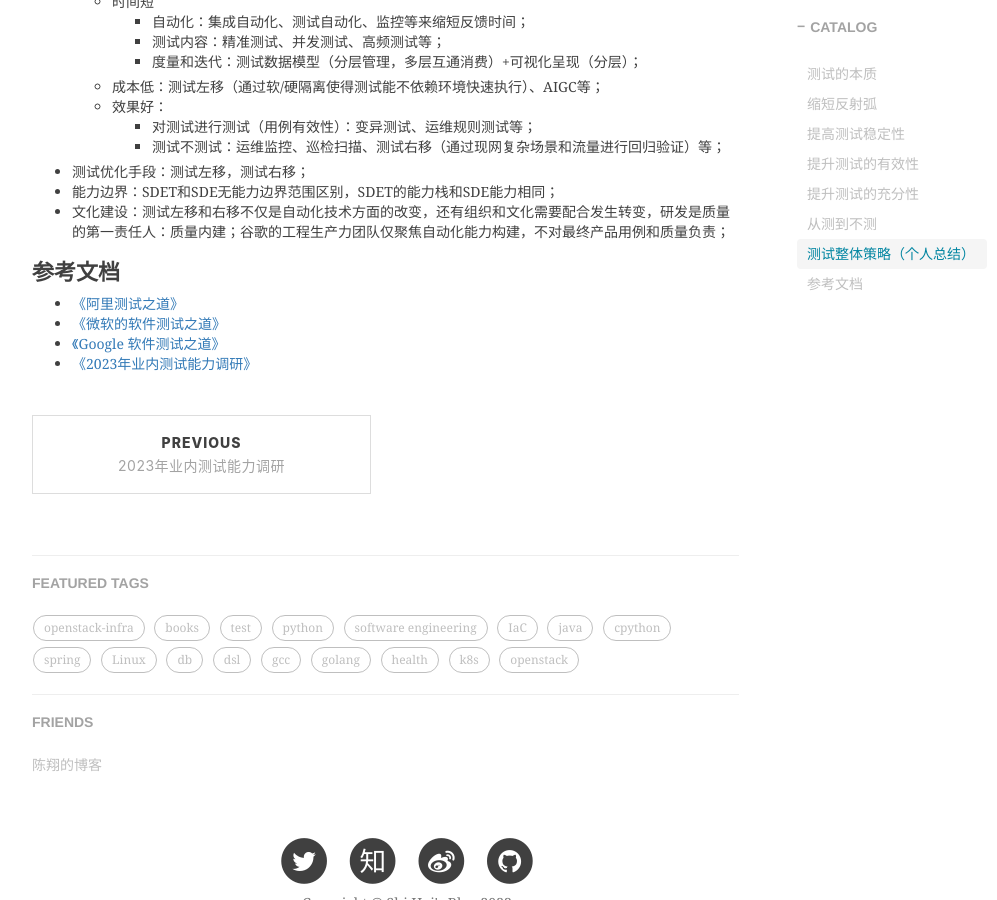
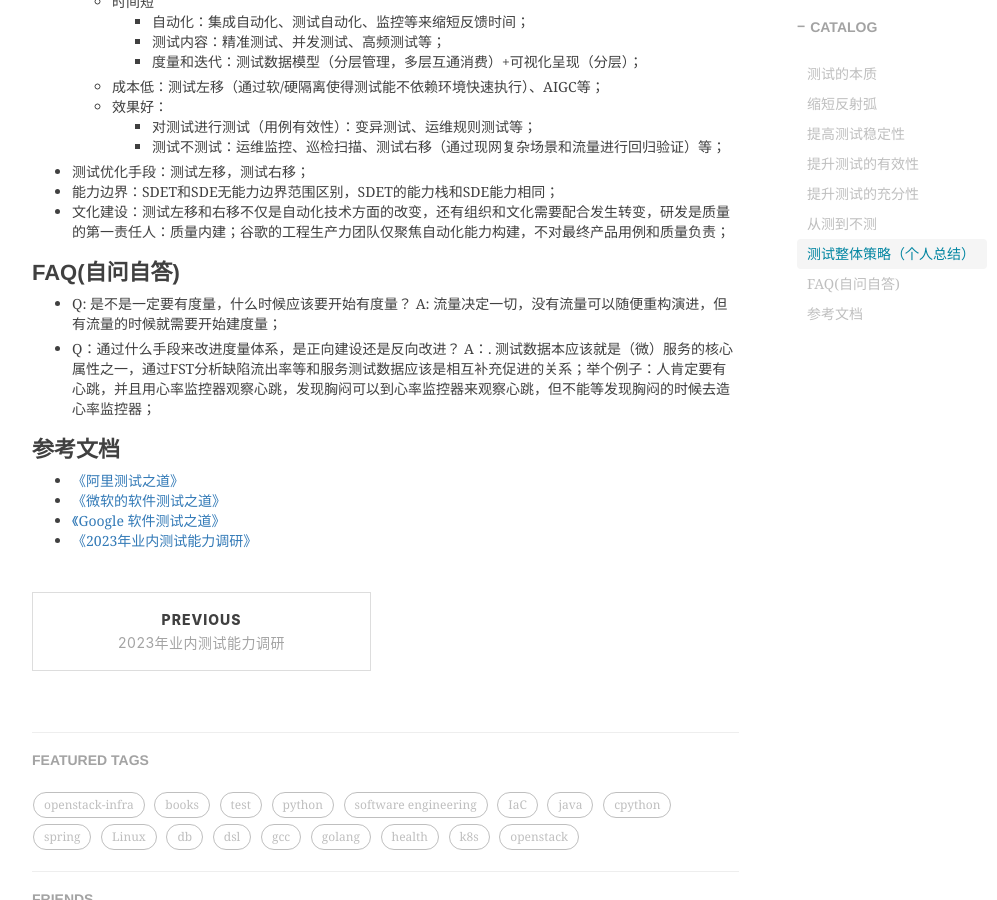
Before and after one commit to shihai1991/shihai1991.github.io, a Jekyll site: the page built from _posts/2023-11-15-阿里测试之道.md, in a window 1280 px wide and 900 px high, scrolled down 1447 px. Shown: the whole window, without its empty margins (233-1230 px from the left). Built offline with Jekyll 4.4.1, drawn with Linux system fonts in a browser that asks for light colours; nearby versions of some CDN libraries; comment, search, counter and statistics services are not loaded.

Commit message:
Update 2023-11-15-阿里测试之道.md

```diff
--- a/_posts/2023-11-15-阿里测试之道.md
+++ b/_posts/2023-11-15-阿里测试之道.md
@@ -54,6 +54,13 @@ time: '2023.11.15 10:29:00'
 - 能力边界：SDET和SDE无能力边界范围区别，SDET的能力栈和SDE能力相同；
 - 文化建设：测试左移和右移不仅是自动化技术方面的改变，还有组织和文化需要配合发生转变，研发是质量的第一责任人：质量内建；谷歌的工程生产力团队仅聚焦自动化能力构建，不对最终产品用例和质量负责；
 
+# FAQ(自问自答)
+- Q: 是不是一定要有度量，什么时候应该要开始有度量？
+A: 流量决定一切，没有流量可以随便重构演进，但有流量的时候就需要开始建度量；
+
+- Q：通过什么手段来改进度量体系，是正向建设还是反向改进？
+A：. 测试数据本应该就是（微）服务的核心属性之一，通过FST分析缺陷流出率等和服务测试数据应该是相互补充促进的关系；举个例子：人肯定要有心跳，并且用心率监控器观察心跳，发现胸闷可以到心率监控器来观察心跳，但不能等发现胸闷的时候去造心率监控器；
+
 # 参考文档
 - [《阿里测试之道》](https://book.douban.com/subject/35801617/)
 - [《微软的软件测试之道》](https://book.douban.com/subject/4009658/)
```
